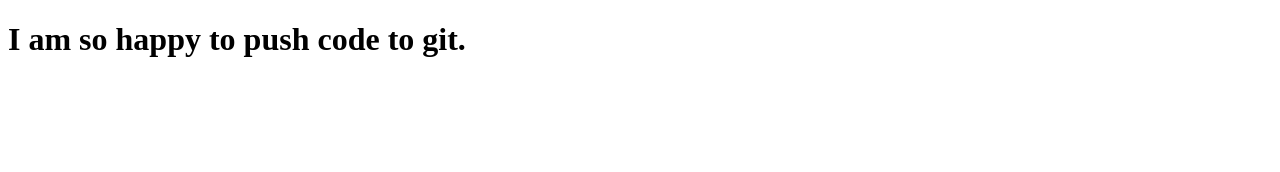
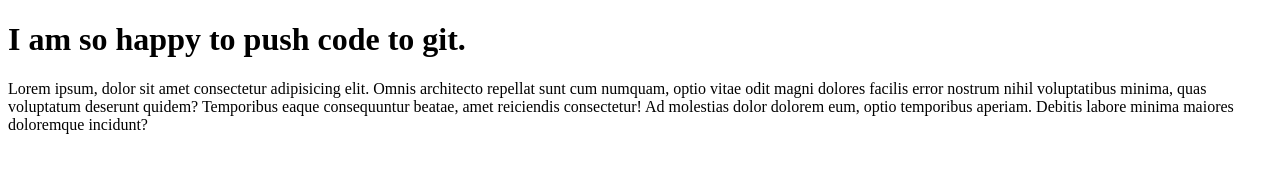
Before and after one commit to Asim-Das/my-first-website, a plain HTML site: page index.html in a window 1280 px wide. Drawn offline with Linux system fonts and the light colour scheme.

Commit message:
added text

```diff
--- a/index.html
+++ b/index.html
@@ -8,5 +8,6 @@
 </head>
 <body>
     <h1>I am so happy to push code to git.</h1>
+    <p>Lorem ipsum, dolor sit amet consectetur adipisicing elit. Omnis architecto repellat sunt cum numquam, optio vitae odit magni dolores facilis error nostrum nihil voluptatibus minima, quas voluptatum deserunt quidem? Temporibus eaque consequuntur beatae, amet reiciendis consectetur! Ad molestias dolor dolorem eum, optio temporibus aperiam. Debitis labore minima maiores doloremque incidunt?</p>
 </body>
 </html>
```
